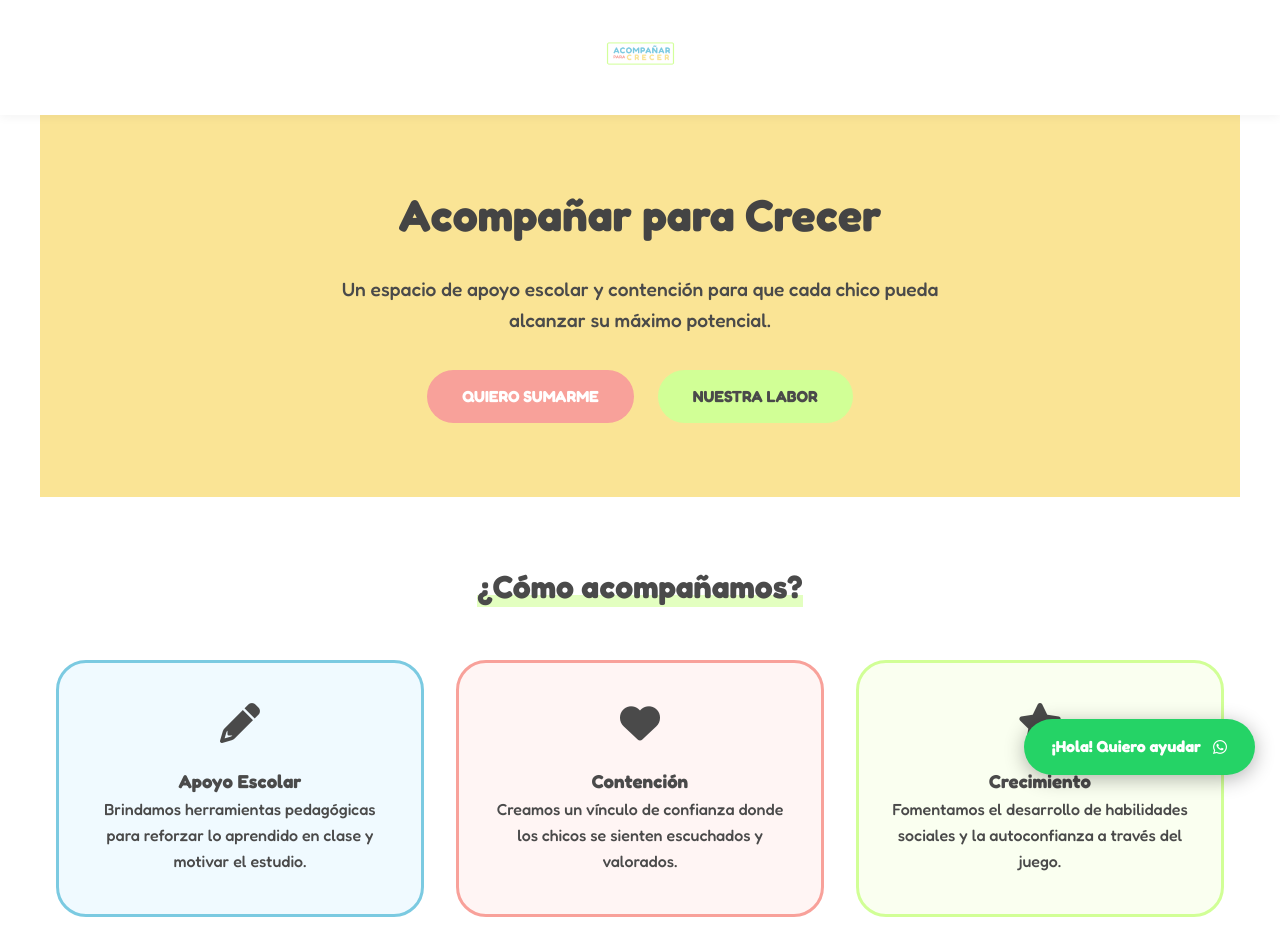
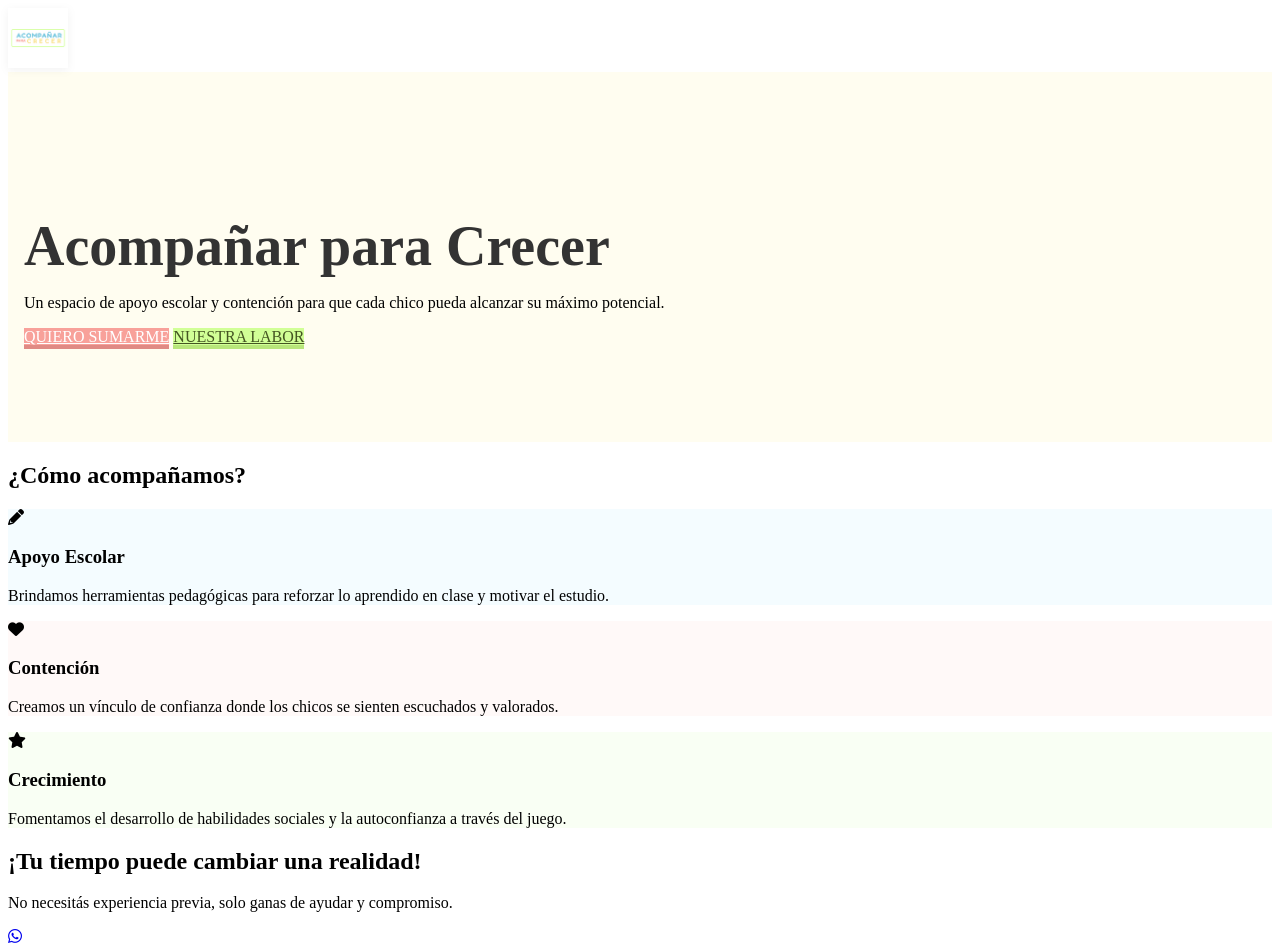
Before and after one commit to davidamaciel10/Acompa-ar-para-crecer, a plain HTML site: page index.html in a window 1280 px wide. Shown: the top 946 px of the page. Drawn offline with Linux system fonts and the light colour scheme.

Commit message:
Update styles.css

```diff
--- a/styles.css
+++ b/styles.css
@@ -2,175 +2,54 @@
     --color-celeste: #7bcae1;
     --color-rosa:    #f8a19a;
     --color-amarillo: #fae495;
+    --color-amarillo-suave: #fffdf0; /* Fondo mucho más tranquilo */
     --color-verde:   #d1ff96;
-    --color-texto:    #4a4a4a;
-    --color-blanco:   #ffffff;
+    --color-texto:    #333333; /* Texto más oscuro para mejor lectura */
     --font-main: 'Fredoka', sans-serif;
 }
 
-/* === BASE === */
-* { margin: 0; padding: 0; box-sizing: border-box; }
+/* === MODIFICACIONES CLAVE === */
 
-body {
-    font-family: var(--font-main);
-    color: var(--color-texto);
-    line-height: 1.6;
-    background-color: #fff;
-    scroll-behavior: smooth;
+.hero {
+    background-color: var(--color-amarillo-suave); /* Cambiado de amarillo fuerte a suave */
+    padding: 6rem 1rem;
+    border-bottom: 5px rounded var(--color-amarillo);
 }
 
-h1, h2, h3 { font-weight: 700; }
-
-/* === HEADER === */
-header {
-    padding: 1rem 2rem;
-    display: flex;
-    justify-content: center;
-    align-items: center;
-    position: sticky;
-    top: 0;
-    background: white;
-    z-index: 1000;
-    box-shadow: 0 2px 10px rgba(0,0,0,0.05);
+.hero h1 {
+    font-size: 3.5rem;
+    color: var(--color-texto);
+    margin-bottom: 10px;
 }
 
-.logo-box img { height: 75px; }
-
-/* === HERO === */
-.hero {
-    background-color: var(--color-amarillo);
-    padding: 4rem 1rem;
-    text-align: center;
-    display: flex;
-    flex-direction: column;
-    align-items: center;
-    gap: 1.5rem;
+/* Botón Verde Lima: Ajuste de texto para que no "vibre" */
+.btn-verde {
+    background: var(--color-verde);
+    color: #445522; /* Un verde oscuro para el texto, no negro ni blanco */
+    box-shadow: 0 4px 0 #b8e67a; /* Efecto 3D suave */
 }
 
-.hero h1 { font-size: 2.8rem; color: #444; }
-.hero p { font-size: 1.2rem; max-width: 600px; }
-
-/* === BOTONES === */
-.btn {
-    padding: 14px 35px;
-    text-decoration: none;
-    border-radius: 50px;
-    font-weight: 600;
-    transition: 0.3s;
-    display: inline-block;
-    margin: 10px;
-}
-.btn-celeste { background: var(--color-celeste); color: white; }
-.btn-rosa { background: var(--color-rosa); color: white; }
-.btn-verde { background: var(--color-verde); color: var(--color-texto); }
-
-.btn:hover {
-    transform: scale(1.05);
-    filter: brightness(1.02);
-    box-shadow: 0 5px 15px rgba(0,0,0,0.1);
+/* Botón Rosa: Ajuste de texto */
+.btn-rosa {
+    background: var(--color-rosa);
+    color: white;
+    box-shadow: 0 4px 0 #e08a84;
 }
 
-/* === SECCIONES === */
-section { padding: 4rem 1rem; max-width: 1200px; margin: 0 auto; }
-
-.section-title { text-align: center; margin-bottom: 3rem; }
-.section-title h2 {
-    font-size: 2rem;
-    position: relative;
-    display: inline-block;
-}
+/* Subrayado del título "¿Cómo acompañamos?" */
 .section-title h2::after {
-    content: "";
-    position: absolute;
-    left: 0;
-    bottom: 5px;
-    width: 100%;
-    height: 12px;
-    background: var(--color-verde);
-    z-index: -1;
-    opacity: 0.6;
+    height: 8px; /* Más fino para que no tape las letras */
+    bottom: 2px;
+    opacity: 0.4;
 }
 
-/* === GRID CARDS === */
-.grid-actividades {
-    display: grid;
-    grid-template-columns: repeat(auto-fit, minmax(250px, 1fr));
-    gap: 2rem;
+/* Cards con fondos más sutiles */
+.card:nth-child(1) { background: #f4fcff; border-color: var(--color-celeste); }
+.card:nth-child(2) { background: #fff9f8; border-color: var(--color-rosa); }
+.card:nth-child(3) { background: #f9fff4; border-color: var(--color-verde); }
+
+/* Logo en el Header */
+.logo-box img {
+    height: 60px;
+    filter: drop-shadow(0 2px 4px rgba(0,0,0,0.05));
 }
-
-.card {
-    padding: 2.5rem 2rem;
-    border-radius: 30px;
-    text-align: center;
-    transition: 0.3s;
-    border: 3px solid transparent;
-}
-.card:nth-child(1) { background: #f0faff; border-color: var(--color-celeste); }
-.card:nth-child(2) { background: #fff5f4; border-color: var(--color-rosa); }
-.card:nth-child(3) { background: #fafff0; border-color: var(--color-verde); }
-
-.card i { font-size: 2.5rem; margin-bottom: 1.5rem; }
-
-/* === CONTACTO === */
-.contact-cta {
-    background: var(--color-celeste);
-    color: white;
-    text-align: center;
-    border-radius: 40px;
-    margin: 2rem auto;
-    padding: 4rem 2rem;
-}
-
-.cta-buttons-grid {
-    display: flex;
-    justify-content: center;
-    gap: 1.5rem;
-    flex-wrap: wrap;
-    margin-top: 2.5rem;
-}
-
-.cta-btn-white {
-    display: flex;
-    align-items: center;
-    background: white;
-    padding: 15px 25px;
-    border-radius: 20px;
-    text-decoration: none;
-    color: var(--color-texto);
-    min-width: 280px;
-    transition: 0.3s;
-}
-
-.cta-btn-white i { font-size: 1.8rem; margin-right: 15px; color: var(--color-rosa); }
-
-.cta-text-info { display: flex; flex-direction: column; text-align: left; }
-.cta-tag { font-size: 0.75rem; color: #999; font-weight: 500; }
-.cta-main { font-weight: 700; }
-
-.cta-btn-white:hover { transform: translateY(-5px); box-shadow: 0 8px 20px rgba(0,0,0,0.15); }
-
-/* === FOOTER === */
-footer { text-align: center; padding: 3rem; color: #bbb; font-size: 0.9rem; }
-
-/* === WHATSAPP === */
-.wpp-float {
-    position: fixed;
-    bottom: 25px;
-    right: 25px;
-    background-color: #25d366;
-    color: #FFF;
-    border-radius: 50px;
-    padding: 15px 28px;
-    display: flex;
-    align-items: center;
-    gap: 12px;
-    text-decoration: none;
-    z-index: 5000;
-    font-weight: 700;
-    box-shadow: 0 4px 20px rgba(0,0,0,0.3);
-}
-
-@media (max-width: 600px) {
-    .hero h1 { font-size: 2rem; }
-    .wpp-text { display: none; }
-}
```
